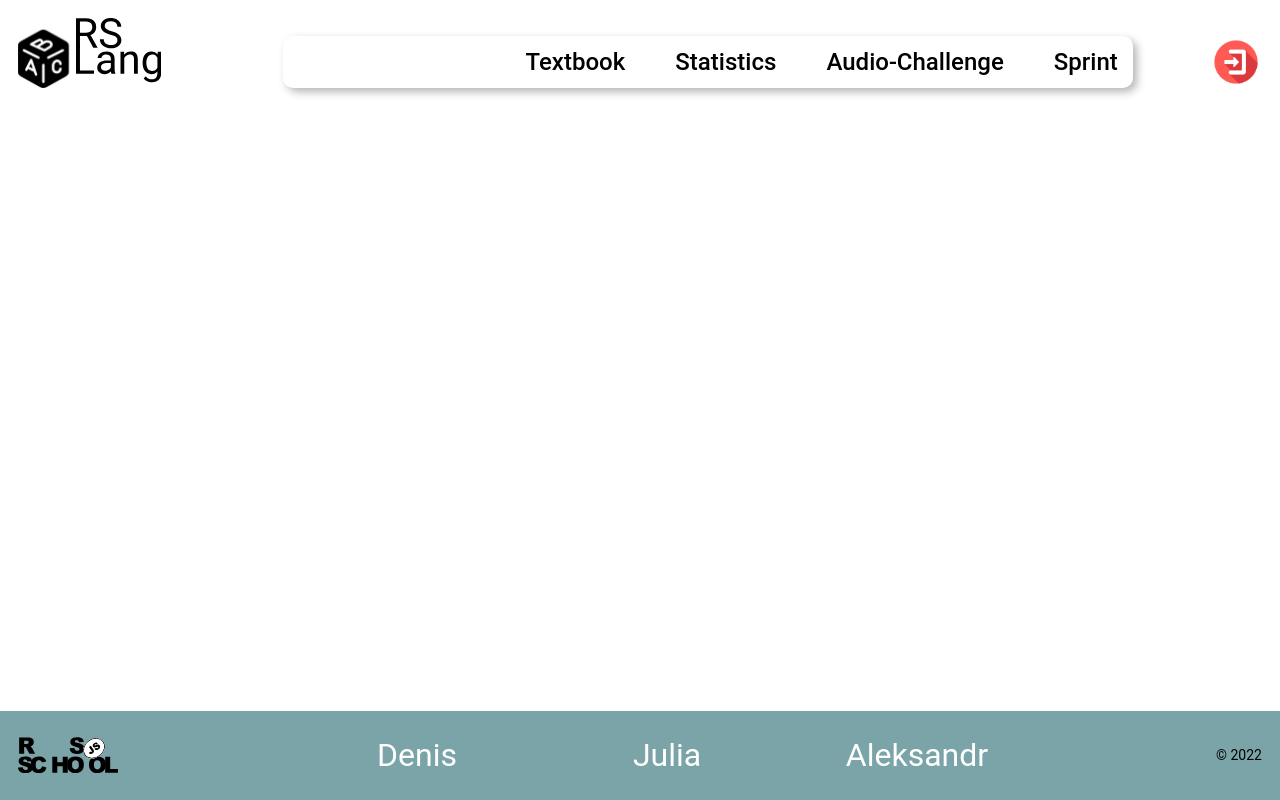
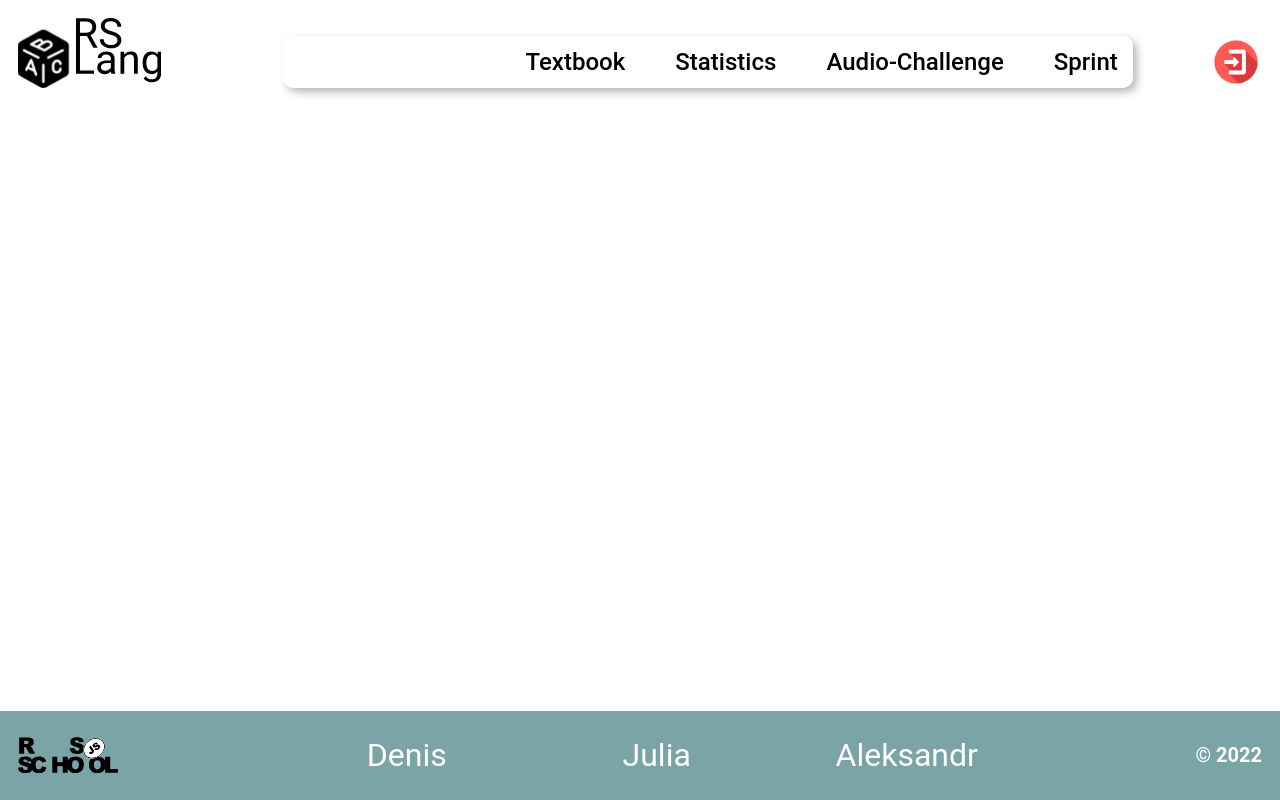
Before and after one commit to Gibr/rslang, a React (Create React App) app: page / in a window 1280 px wide. Built offline with nearby package versions, Linux system fonts and the light colour scheme.

Commit message:
fix: implement review fixes

```diff
--- a/src/components/Footer/Footer.scss
+++ b/src/components/Footer/Footer.scss
@@ -1,12 +1,5 @@
 @import '../../styles/constants.scss';
 @import '../../styles/mixins.scss';
-
-@mixin absolute-center() {
-  position: absolute;
-  top: 50%;
-  left: 50%;
-  transform: translate(-50%, -50%);
-}
 
 .footer {
   background: $color-unit-6;
@@ -17,7 +10,7 @@
     justify-content: space-between;
     align-items: center;
 
-    @media screen and (max-width: 1024px) {
+    @include media-tablet() {
       padding: 15px 0;
     }
   }
@@ -27,7 +20,7 @@
     width: 100px;
     transition: all 0.3s ease-in-out;
 
-    @include media-tablet {
+    @include media-tablet() {
       width: 50px;
     }
 
@@ -79,13 +72,11 @@
       text-decoration: none;
       text-align: center;
       transition: all 0.3s ease-in-out;
-
-      @media screen and (min-width: 1025px) {
-        min-width: 150px;
-      }
+      min-width: 150px;
 
       @include media-tablet {
         font-size: 1.5rem;
+        min-width: unset;
       }
 
       @include media-mobile {
@@ -128,4 +119,18 @@
       }
     }
   }
+
+  &-copyright {
+    font-weight: bold;
+    color: $color-font-light;
+    font-size: 20px;
+
+    @include media-tablet() {
+      font-size: 14px;
+    }
+
+    @include media-mobile-small() {
+      font-size: 10px;
+    }
+  }
 }
--- a/src/components/Footer/Footer.tsx
+++ b/src/components/Footer/Footer.tsx
@@ -1,6 +1,6 @@
 import React from 'react';
 import './Footer.scss';
-import { ReactComponent as RSSchcollSVG } from './icons/rs-school-js.svg';
+import { ReactComponent as RSSchcoolSVG } from './icons/rs-school-js.svg';
 import { ReactComponent as GithubSVG } from './icons/github.svg';
 import team from '../../app/data/teammate';
 
@@ -15,7 +15,7 @@ function Footer(): JSX.Element {
             target="_blank"
             rel="noreferrer"
           >
-            <RSSchcollSVG />
+            <RSSchcoolSVG />
           </a>
           <div className="footer-members">
             <ul className="footer-members__list">
@@ -37,7 +37,7 @@ function Footer(): JSX.Element {
               ))}
             </ul>
           </div>
-          <span>© 2022</span>
+          <div className="footer-copyright">© 2022</div>
         </div>
       </div>
     </footer>
```
